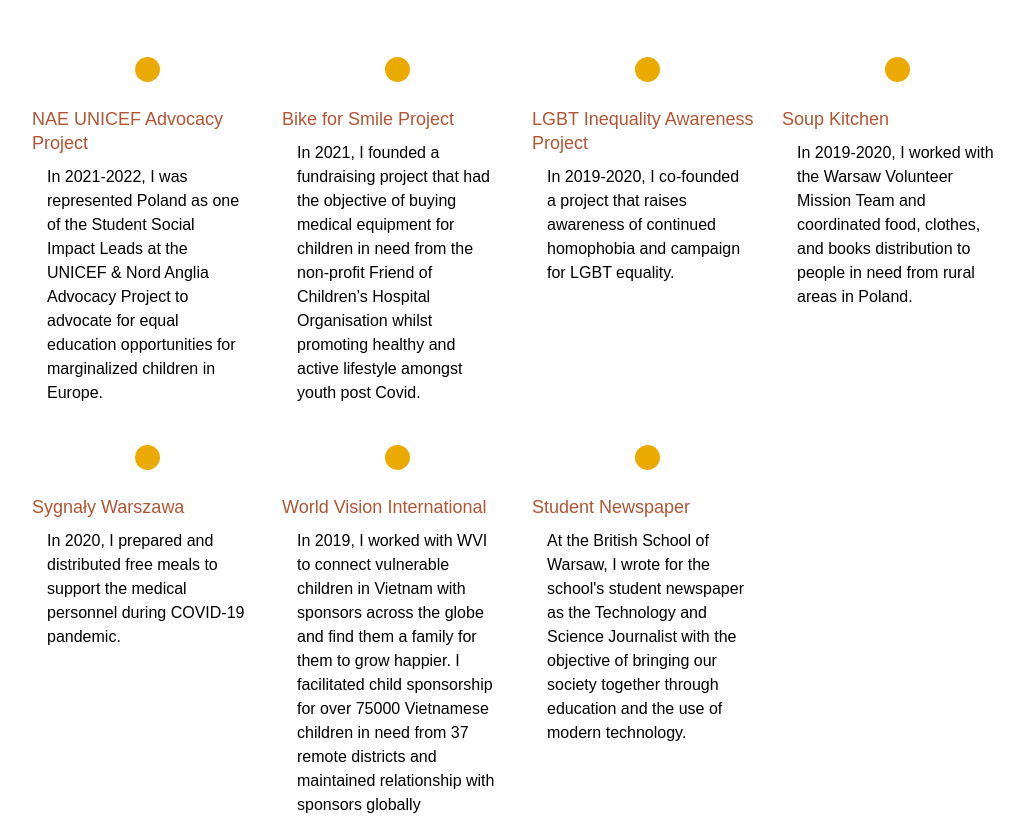
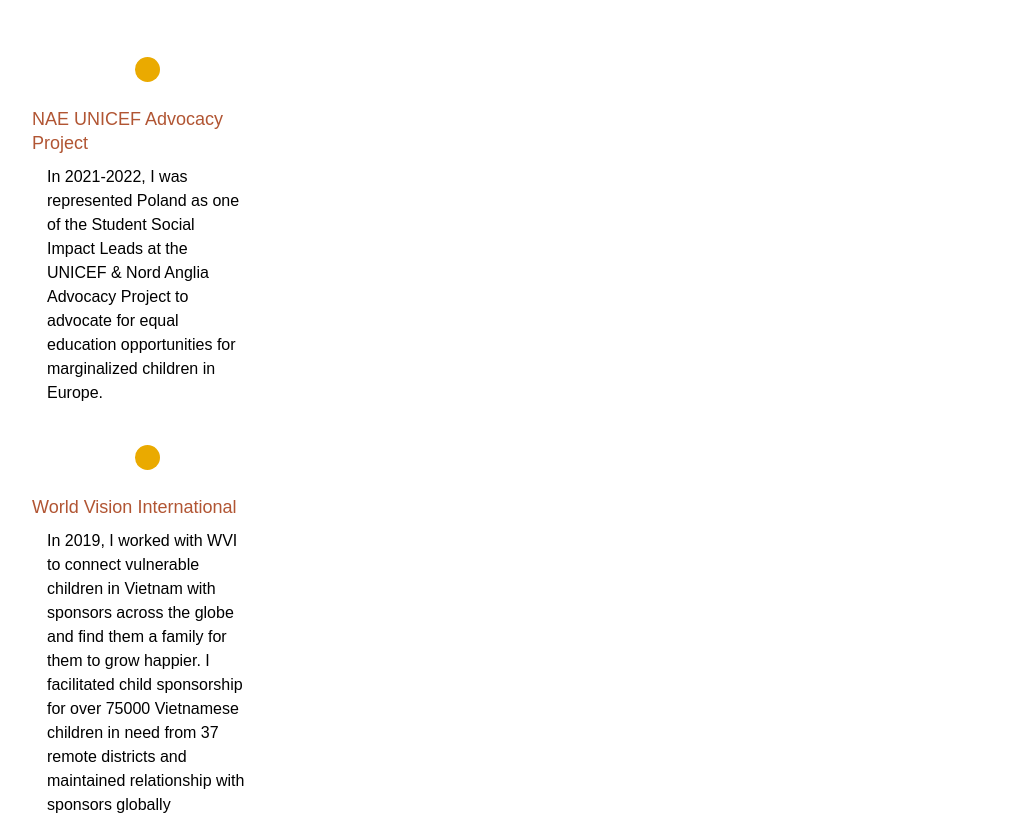
Before and after one commit to FilipLe/filiple.github.io, a plain HTML site: page index.html in a window 1280 px wide. Shown: the part 1655-2495 px from the top of the page, without its empty margins (118-1142 px from the left). Drawn offline with nearby package versions, Linux system fonts and the light colour scheme; a web font is replaced by a local one.

Commit message:
Update index.html

```diff
--- a/index.html
+++ b/index.html
@@ -110,48 +110,13 @@
                     <div class="text-block-8">In 2021-2022, I was represented Poland as one of the Student Social Impact Leads at the UNICEF & Nord Anglia Advocacy Project to advocate for equal education opportunities for marginalized children in Europe.</div>
                 </div>
             </div>
-            <div class="column-6 w-col w-col-3">
-                <div class="centered-grid-item-2">
-                    <div class="circle bg-primary-2"></div>
-                    <h6 class="h6-small-2 why-formidable">Bike for Smile Project</h6>
-                    <div class="text-block-9">In 2021, I founded a fundraising project that had the objective of buying medical equipment for children in need from the non-profit Friend of Children’s Hospital Organisation whilst promoting healthy and active lifestyle amongst youth post Covid.</div>
-                </div>
-            </div>
-            <div class="column-6 w-col w-col-3">
-                <div class="centered-grid-item-2">
-                    <div class="circle bg-primary-2"></div>
-                    <h6 class="h6-small-2 why-formidable">LGBT Inequality Awareness Project</h6>
-                    <div class="text-block-10">In 2019-2020, I co-founded a project that raises awareness of continued homophobia and campaign for LGBT equality.</div>
-                </div>
-            </div>
-            <div class="column-10 w-col w-col-3">
-                <div class="centered-grid-item-2">
-                    <div class="circle bg-primary-2"></div>
-                    <h6 class="h6-small-2 why-formidable">Soup Kitchen</h6>
-                    <div class="text-block-11">In 2019-2020, I worked with the Warsaw Volunteer Mission Team and coordinated food, clothes, and books distribution to people in need from rural areas in Poland.</div>
-                </div>
-            </div>
         </div>
         <div class="columns why-formidable secondrow w-row">
-            <div class="column-9 w-col w-col-3">
-                <div class="centered-grid-item-2">
-                    <div class="circle bg-primary-2 r2"></div>
-                    <h6 class="h6-small-2 why-formidable">Sygnały Warszawa</h6>
-                    <div class="text-block-8">In 2020, I prepared and distributed free meals to support the medical personnel during COVID-19 pandemic.</div>
-                </div>
-            </div>
             <div class="column-6 w-col w-col-3">
                 <div class="centered-grid-item-2">
                     <div class="circle bg-primary-2 r2"></div>
                     <h6 class="h6-small-2 why-formidable">World Vision International</h6>
                     <div class="text-block-9"> In 2019, I worked with WVI to connect vulnerable children in Vietnam with sponsors across the globe and find them a family for them to grow happier. I facilitated child sponsorship for over 75000 Vietnamese children in need from 37 remote districts and maintained relationship with sponsors globally </div>
-                </div>
-            </div>
-            <div class="column-6 w-col w-col-3">
-                <div class="centered-grid-item-2">
-                    <div class="circle bg-primary-2 r2"></div>
-                    <h6 class="h6-small-2 why-formidable">Student Newspaper</h6>
-                    <div class="text-block-10">At the British School of Warsaw, I wrote for the school's student newspaper as the Technology and Science Journalist with the objective of bringing our society together through education and the use of modern technology.</div>
                 </div>
             </div>
         </div>
```
